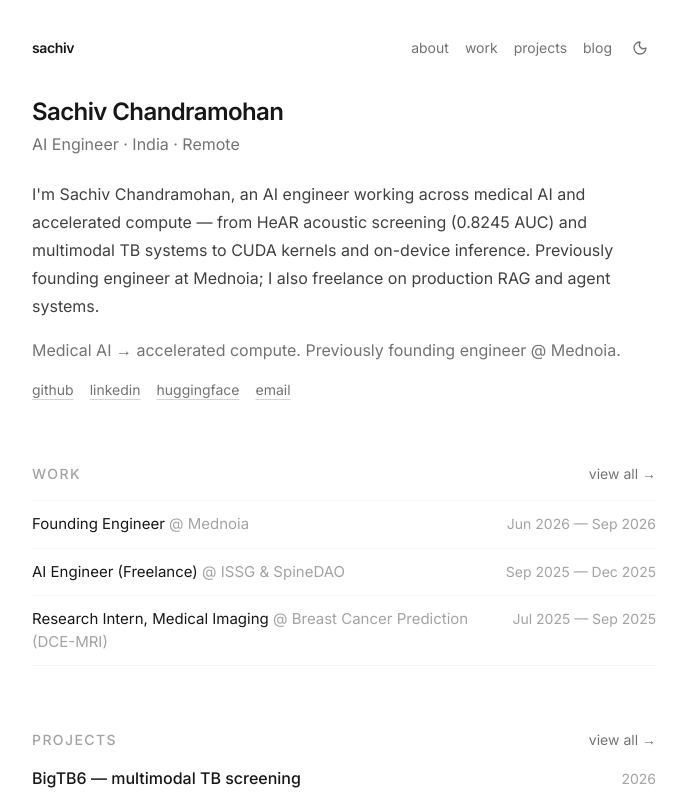
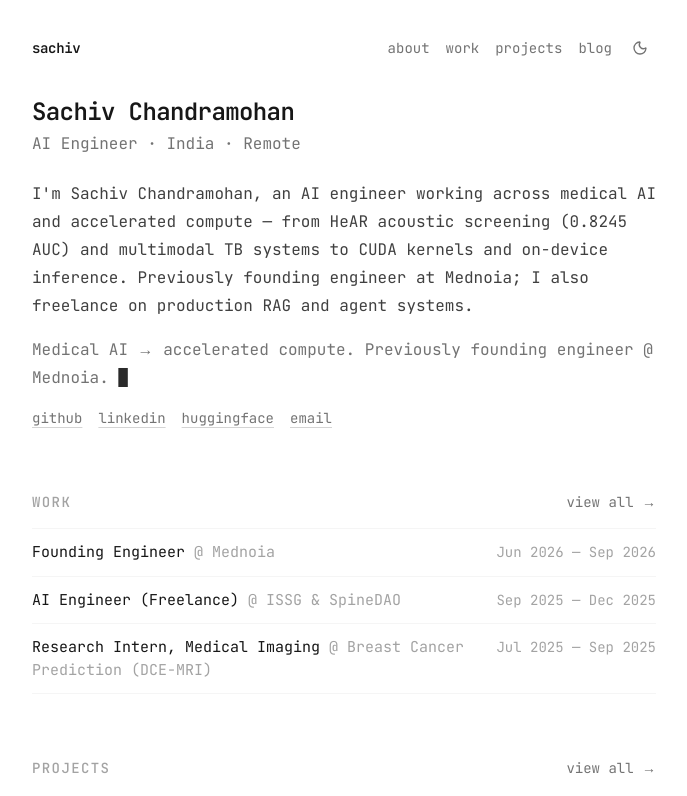
Before and after one commit to SACHokstack/Portfolio_X, a Next.js app: page / in a window 1280 px wide. Shown: the top 796 px of the page, without its empty margins (296-983 px from the left). Built offline with nearby package versions, Linux system fonts and the light colour scheme.

Commit message:
feat: all-JetBrains-Mono lab notebook type + blinking cursor

```diff
--- a/app/layout.tsx
+++ b/app/layout.tsx
@@ -1,15 +1,16 @@
 import type { Metadata } from 'next'
-import { Inter } from 'next/font/google'
+import { JetBrains_Mono } from 'next/font/google'
 import './globals.css'
 import Navbar from '@/components/Navbar'
 import Footer from '@/components/Footer'
 import Providers from '@/components/Providers'
 import CursorPet from '@/components/CursorPet'
 
-const inter = Inter({
+const jb = JetBrains_Mono({
   subsets: ['latin'],
-  variable: '--font-inter',
+  variable: '--font-jb',
   display: 'swap',
+  weight: ['400', '500', '600', '700'],
 })
 
 export const metadata: Metadata = {
@@ -26,7 +27,7 @@ export default function RootLayout({
   return (
     <html lang="en" suppressHydrationWarning>
       <body
-        className={`${inter.variable} font-sans bg-white text-neutral-900 antialiased dark:bg-neutral-950 dark:text-neutral-100`}
+        className={`${jb.variable} font-sans bg-white text-neutral-900 antialiased dark:bg-neutral-950 dark:text-neutral-100`}
       >
         <Providers>
           <div className="mx-auto max-w-2xl px-6">
--- a/app/page.tsx
+++ b/app/page.tsx
@@ -30,7 +30,7 @@ export default function Home() {
           {site.bio}
         </p>
         <p className="mt-4 leading-7 text-neutral-500 dark:text-neutral-400">
-          {site.tagline}
+          {site.tagline} <span className="animate-pulse text-black dark:text-white">▊</span>
         </p>
         <div className="mt-4 flex gap-4 text-sm">
           {site.socials.map((s) => (
--- a/tailwind.config.ts
+++ b/tailwind.config.ts
@@ -10,7 +10,7 @@ const config: Config = {
   theme: {
     extend: {
       fontFamily: {
-        sans: ['var(--font-inter)', 'system-ui', 'sans-serif'],
+        sans: ['var(--font-jb)', 'ui-monospace', 'SFMono-Regular', 'monospace'],
       },
     },
   },
```
